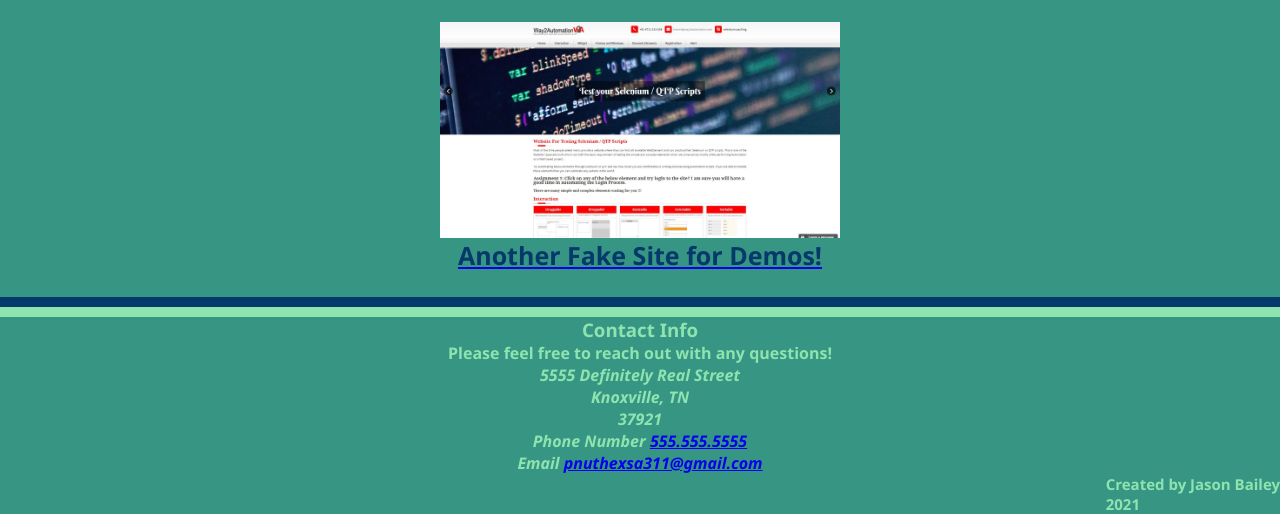
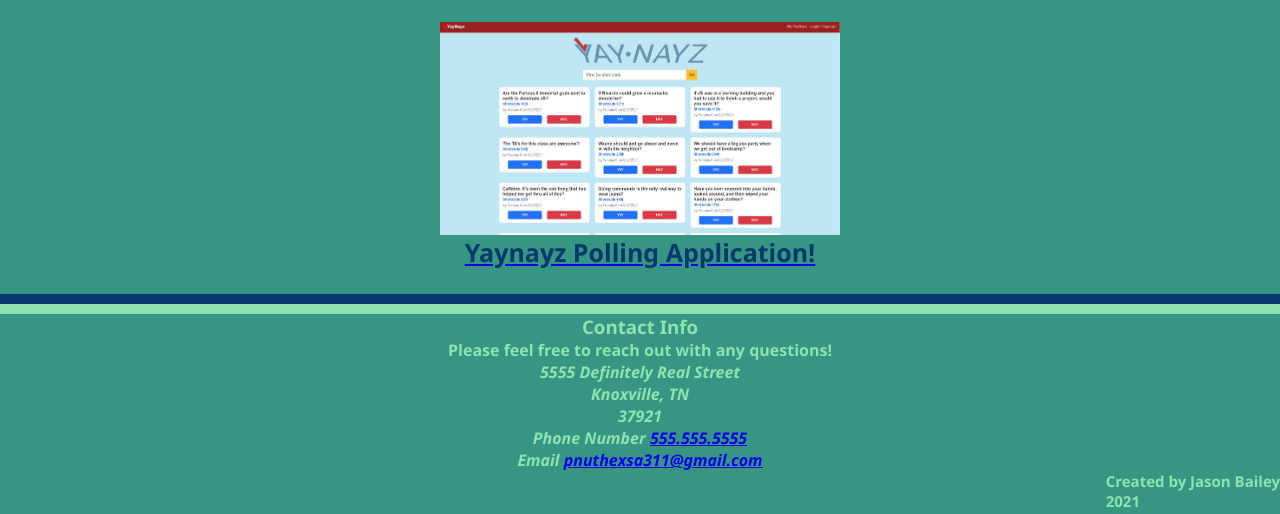
Before and after one commit to jayeebee/portfolio, a plain HTML site: page index.html in a window 1280 px wide. Shown: the part 2223-2737 px from the top of the page. Drawn offline with Linux system fonts and the light colour scheme.

Commit message:
updated for proejct

```diff
--- a/index.html
+++ b/index.html
@@ -75,10 +75,10 @@
                 <h4 class="work-text">Riddle Me This! </br> A Quiz Game</h4>
             </picture></a>
 
-            <a href="./assets/demo-site-two.JPG">
+            <a href="https://yaynayz.com">
             <picture class="picture">
-                <img src="./assets/demo-site-two.JPG" alt="Demo Site Two from Googling" >
-                <h4 class="work-text">Another Fake Site for Demos!</h4>
+                <img src="./assets/group project 2.JPG" alt="Yaynayz Polling App" >
+                <h4 class="work-text">Yaynayz Polling Application!</h4>
             </picture></a>
 
             <section>
```
Also changed, not shown: assets/group project 2.JPG (added).
